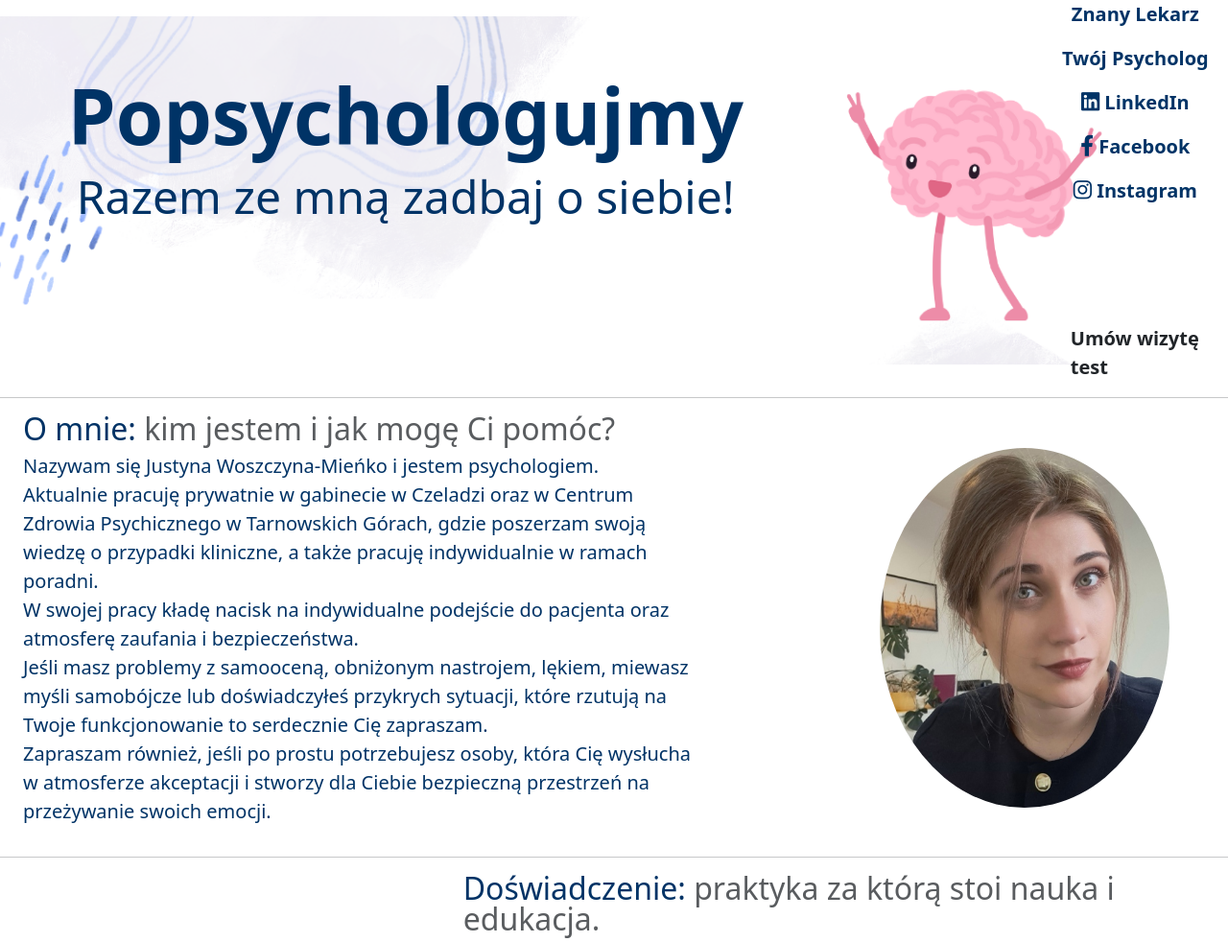
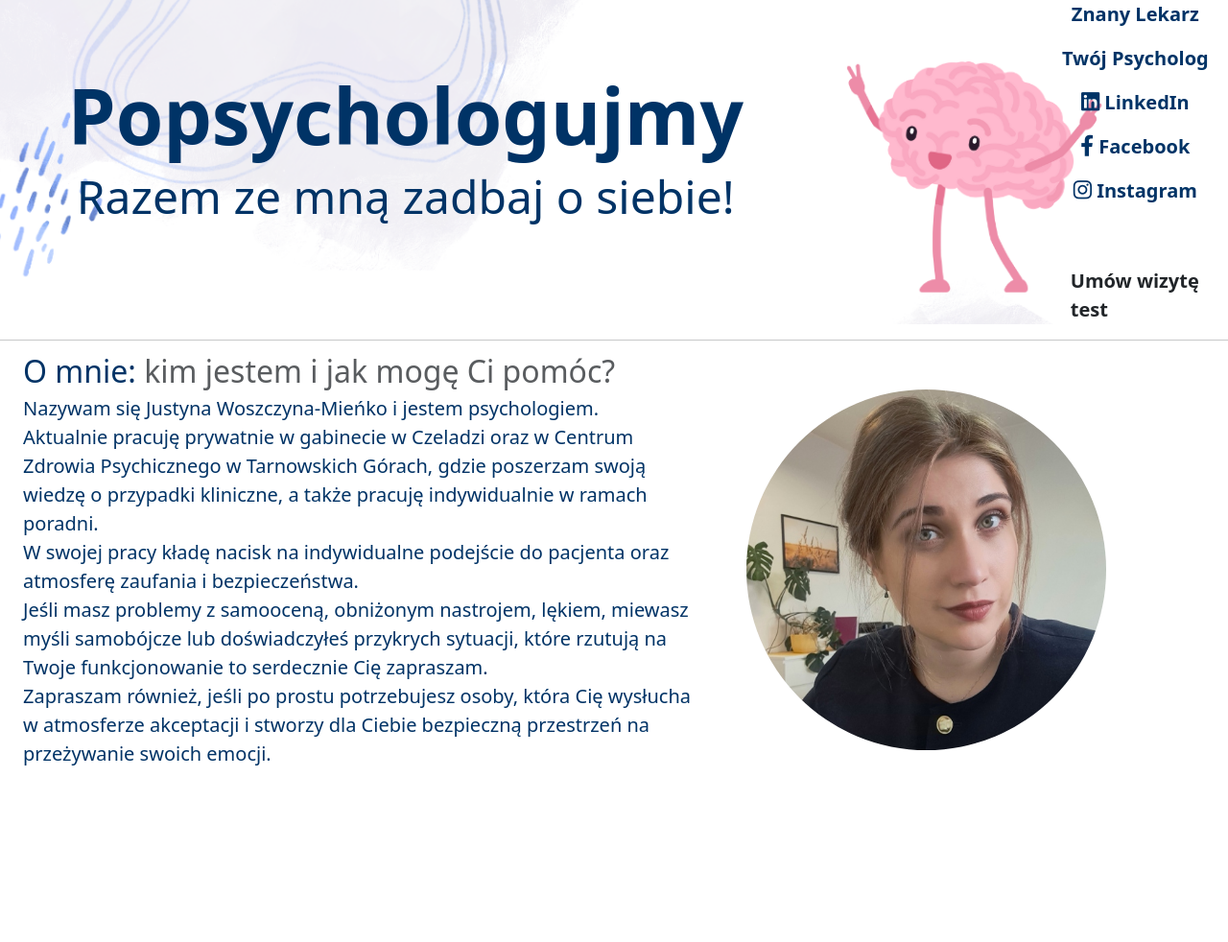
Before and after one commit to popsychologujmy/justyna-woszczyna-mienko, a plain HTML site: page index.html in a window 1280 px wide. Shown: the top 982 px of the page at 96% size. After the commit the page ends 800 px from the top, so only its background shows below. Drawn offline with nearby package versions, Linux system fonts and the light colour scheme; a script that the page names is missing.

Commit message:
final fix: photo center, prevent horizontal scrool

```diff
--- a/index.html
+++ b/index.html
@@ -9,14 +9,21 @@
   <!-- Font Awesome for Icons -->
   <link href="https://cdnjs.cloudflare.com/ajax/libs/font-awesome/6.0.0-beta3/css/all.min.css" rel="stylesheet">
   <style>
+    html, body {
+      overflow-x: hidden; /* Prevent horizontal scrolling */
+      width: 100%; /* Ensure width does not exceed the viewport */
+      height: 100%; /* Ensure height takes up the full viewport */
+      margin: 0; /* Remove default margin */
+      padding: 0; /* Remove default padding */
+    }
+
+    * {
+      box-sizing: border-box; /* Ensure padding and border don't affect the element's width */
+    }
     /* Custom CSS for hover color change */
       .link-hover:hover {
         color: #007bff !important; /* Change this color as needed */
       }
-    body {
-      overflow-x: hidden; /* Prevent horizontal scrolling */
-      box-sizing: border-box; /* Ensure padding and borders are included in width/height */
-    }
     .business-dark-blue {
       color: #003366;
     }
@@ -79,12 +86,8 @@
           <i class="fab fa-instagram" style="font-size: 22px;"></i>
         Instagram</span>
       </a>
-
-      <br>
-      <div></div>
-      <br>
       <!-- Appointment Link -->
-      <div class="d-flex justify-content-center align-items-center" style="width: 135px">
+      <div class="d-flex justify-content-center align-items-center mt-5" style="width: 135px">
         <a id="zl-url" class="zl-url text-decoration-none text-dark fw-bold link-hover business-dark-blue"
            href="https://www.znanylekarz.pl/justyna-woszczyna-mienko/psycholog/czeladz2" target="_blank" rel="nofollow"
            data-zlw-doctor="justyna-woszczyna-mienko" data-zlw-type="button_calendar_medium"
@@ -116,18 +119,20 @@
 
 <div class="row featurette align-items-center">
   <div class="col-md-7 business-dark-blue">
-    <h2 class="featurette-heading fw-normal lh-1 ms-4 ">O mnie: <span class="text-body-secondary">kim jestem i jak mogę Ci pomóc?</span></h2>
+    <h2 class="featurette-heading fw-normal lh-1 ms-4">O mnie: <span class="text-body-secondary">kim jestem i jak mogę Ci pomóc?</span></h2>
     <p class="lead ms-4">Nazywam się <b>Justyna Woszczyna-Mieńko</b> i jestem psychologiem.
       <br>Aktualnie pracuję prywatnie w gabinecie w Czeladzi oraz w Centrum Zdrowia Psychicznego w Tarnowskich Górach, gdzie poszerzam swoją wiedzę o przypadki kliniczne, a także pracuję indywidualnie w ramach poradni.
       <br>W swojej pracy kładę nacisk na indywidualne podejście do pacjenta oraz atmosferę zaufania i bezpieczeństwa.
       <br>Jeśli masz problemy z samooceną, obniżonym nastrojem, lękiem, miewasz myśli samobójcze lub doświadczyłeś przykrych sytuacji, które rzutują na Twoje funkcjonowanie to <b>serdecznie Cię zapraszam.</b>
       <br>Zapraszam również, jeśli po prostu potrzebujesz osoby, która Cię wysłucha w atmosferze akceptacji i stworzy dla Ciebie bezpieczną przestrzeń na przeżywanie swoich emocji.</p>
   </div>
-  <div class="col-md-1">  </div>
-  <div class="col-md-3 ms-5">
-    <img src="images/profilowe.jpeg" class="img-fluid" alt="Responsive image" style=" border-radius: 50%; height: 375px; width: 375px; object-fit: cover;">
+
+  <div class="col-12 col-md-4 d-flex justify-content-center align-items-center" style="padding: 0;">
+    <img src="images/profilowe.jpeg" class="img-fluid" alt="Responsive image"
+         style="border-radius: 50%; width: 100%; max-width: 375px; height: auto; object-fit: cover;">
   </div>
 </div>
+
 
 <hr class="featurette-divider">
 
@@ -264,10 +269,6 @@
       <i class="fab fa-instagram" style="font-size: 24px;"></i> Instagram
     </a>
   </div>
-
-
-
-
 </footer>
 
 </body>
```
